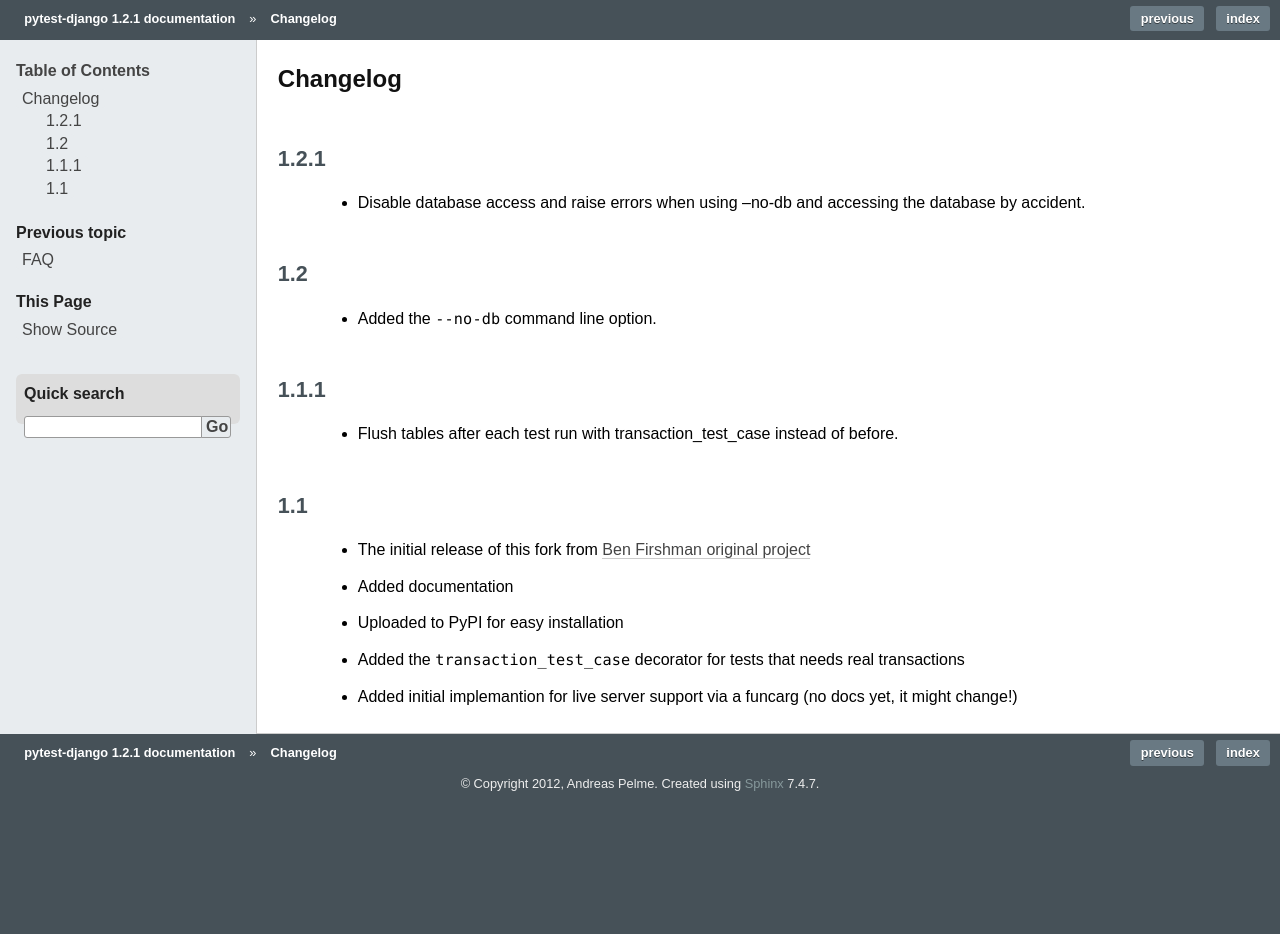
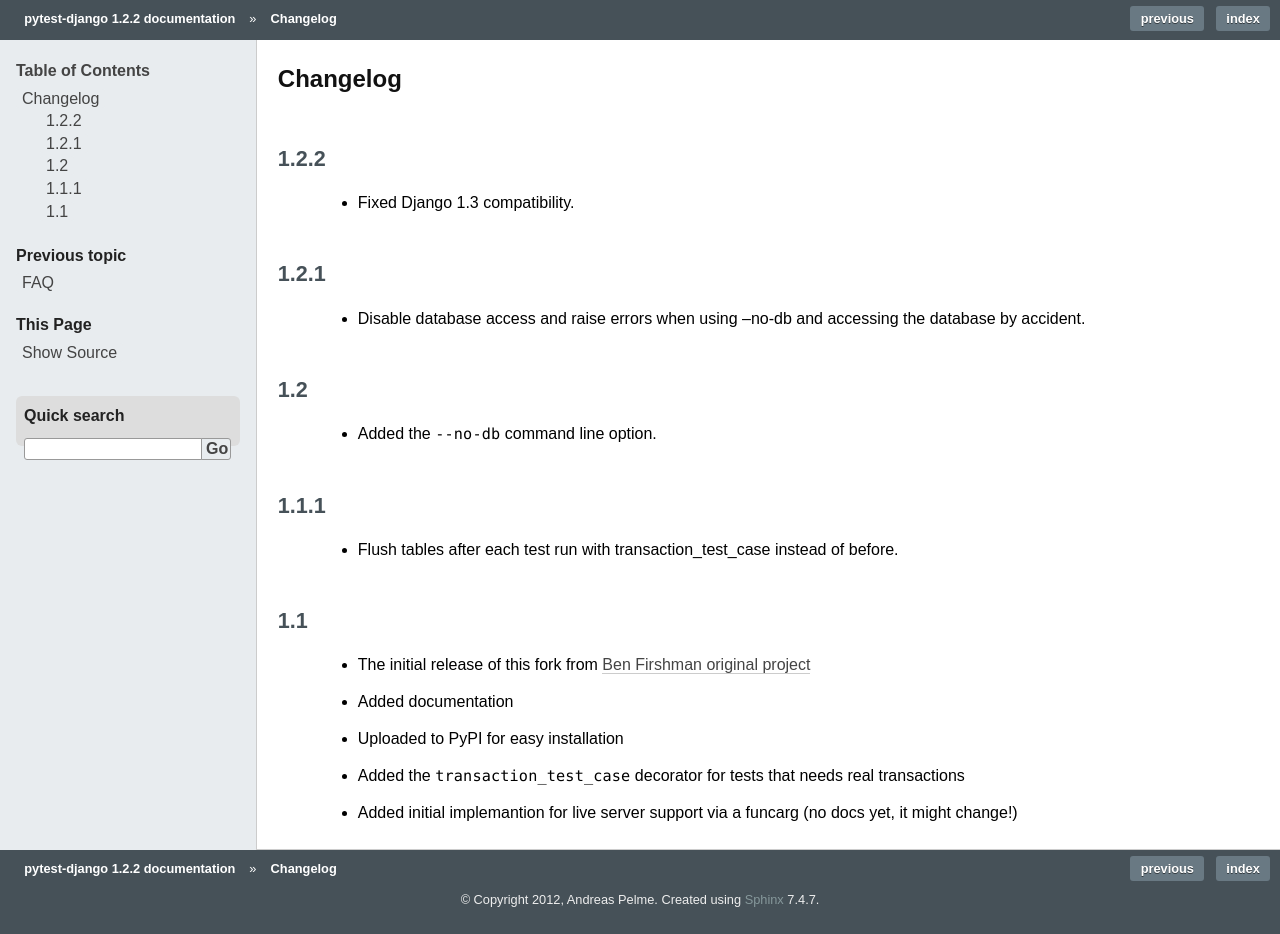
Before and after one commit to pytest-dev/pytest-django, a Sphinx documentation site: the page built from docs/changelog.rst, in a window 1280 px wide. Built offline with Sphinx 7.4.7, drawn with Linux system fonts in a browser that asks for light colours; before the commit the page ends 900 px from its top, so only the background shows below that.

Commit message:
Rolling release for 1.2.2

```diff
--- a/docs/changelog.rst
+++ b/docs/changelog.rst
@@ -1,5 +1,9 @@
 Changelog
 =========
+
+1.2.2
+-----
+ * Fixed Django 1.3 compatibility.
 
 1.2.1
 -----
--- a/docs/conf.py
+++ b/docs/conf.py
@@ -50,7 +50,7 @@ copyright = u'2012, Andreas Pelme'
 # The short X.Y version.
 version = '1.2'
 # The full version, including alpha/beta/rc tags.
-release = '1.2.1'
+release = '1.2.2'
 
 # The language for content autogenerated by Sphinx. Refer to documentation
 # for a list of supported languages.
--- a/setup.py
+++ b/setup.py
@@ -14,7 +14,7 @@ def read(fname):
 
 setup(
     name='pytest-django',
-    version='1.2.1',
+    version='1.2.2',
     description='A Django plugin for py.test.',
     author='Andreas Pelme',
     author_email='andreas@pelme.se',
```
